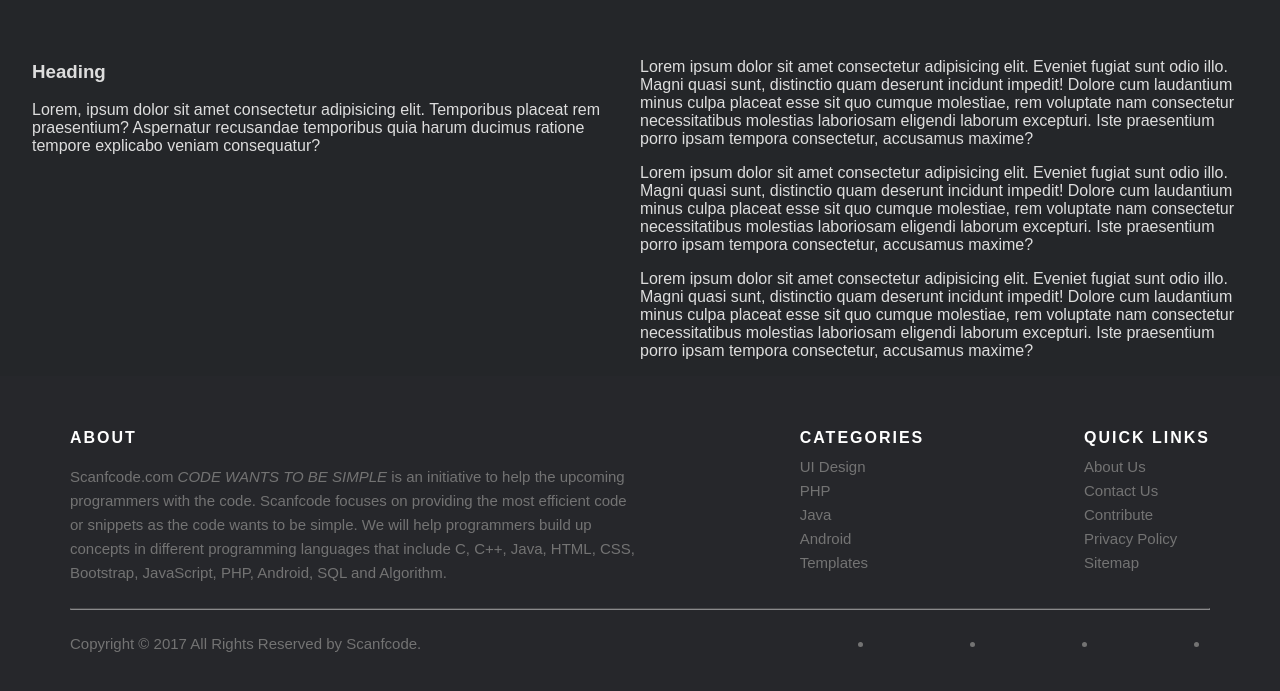
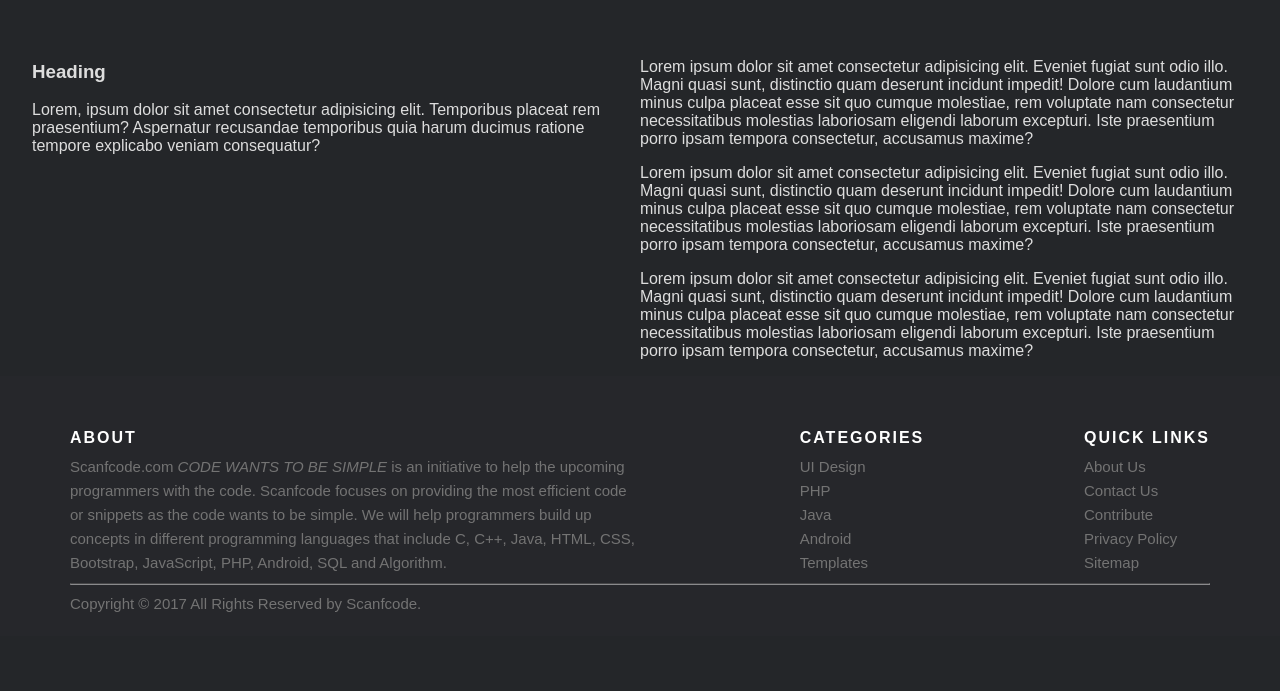
Before and after one commit to Nopalogic/learn-nextjs, a Next.js app: page / in a window 1280 px wide. Shown: the part 758-1449 px from the top of the page. After the commit the page ends 1394 px from the top, so only its background shows below. Built offline with nearby package versions, Linux system fonts and the light colour scheme.

Commit message:
fix footer

```diff
--- a/components/footer/footer.module.css
+++ b/components/footer/footer.module.css
@@ -25,20 +25,15 @@
 	flex-direction: column;
 }
 
-.bottom {
-	display: flex;
-	justify-content: space-between;
-}
-
-
-
-.colRight{
-	width: 33%;
+.text {
+	margin: 0;
+	padding: 0;
 }
 
 .socialMedia {
 	display: flex;
 	justify-content: space-between;
+	gap: 16px;
 }
 
 .line {
--- a/components/footer/index.js
+++ b/components/footer/index.js
@@ -11,7 +11,7 @@ export default function Footer() {
 				<div className={style.row}>
 					<div className={style.left}>
 						<h6 className={style.heading}>About</h6>
-						<p className="text-justify">
+						<p className={style.text}>
 							Scanfcode.com <i>CODE WANTS TO BE SIMPLE </i> is an initiative to help the upcoming programmers with the code. Scanfcode focuses on providing the most efficient code or snippets as the
 							code wants to be simple. We will help programmers build up concepts in different programming languages that include C, C++, Java, HTML, CSS, Bootstrap, JavaScript, PHP, Android, SQL and
 							Algorithm.
@@ -40,40 +40,28 @@ export default function Footer() {
 						</div>
 					</div>
 				</div>
+
 				<hr className={style.line} />
-			</div>
-			<div className={style.container}>
-				<div className={style.bottom}>
-					<div className={style.colLeft}>
-						<p className="copyright-text">
+
+				<div className={style.row}>
+					<p className={style.text}>
 						Copyright &copy; 2017 All Rights Reserved by <a href="#">Scanfcode</a>.
 					</p>
-					</div>
 
-					<div className={style.colRight}>
-						<ul className={style.socialMedia}>
-							<li>
+					{/* <div className={style.socialMedia}>
 						<a className="facebook" href="#">
-									<i className="fa fa-facebook"></i>
+							<i className="fa fa-facebook">lorem</i>
 						</a>
-							</li>
-							<li>
 						<a className="twitter" href="#">
-									<i className="fa fa-twitter"></i>
+							<i className="fa fa-twitter">lorem</i>
 						</a>
-							</li>
-							<li>
 						<a className="dribbble" href="#">
-									<i className="fa fa-dribbble"></i>
+							<i className="fa fa-dribbble">lorem</i>
 						</a>
-							</li>
-							<li>
 						<a className="linkedin" href="#">
-									<i className="fa fa-linkedin"></i>
+							<i className="fa fa-linkedin">lorem</i>
 						</a>
-							</li>
-						</ul>
-					</div>
+					</div> */}
 				</div>
 			</div>
 		</footer>
```
Lines whose indentation alone changed are shown as unchanged.
